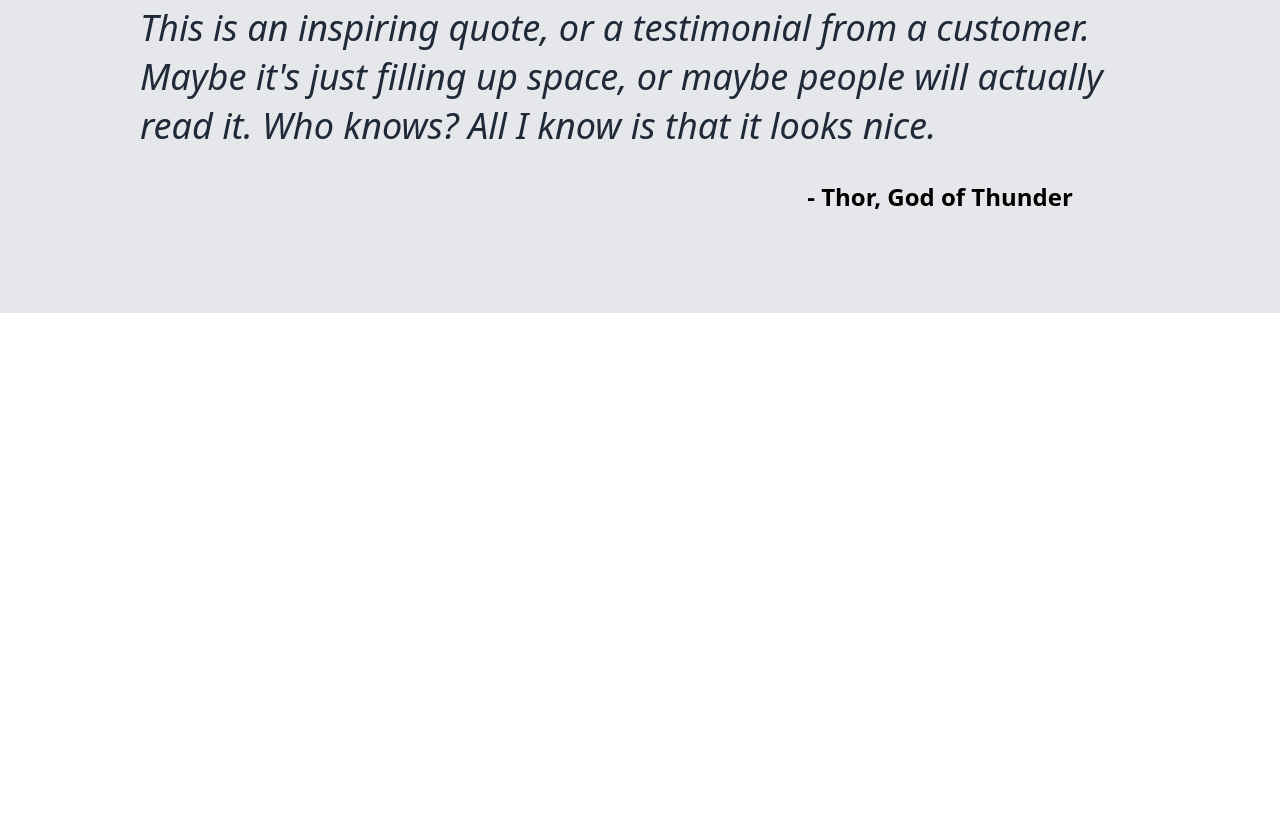
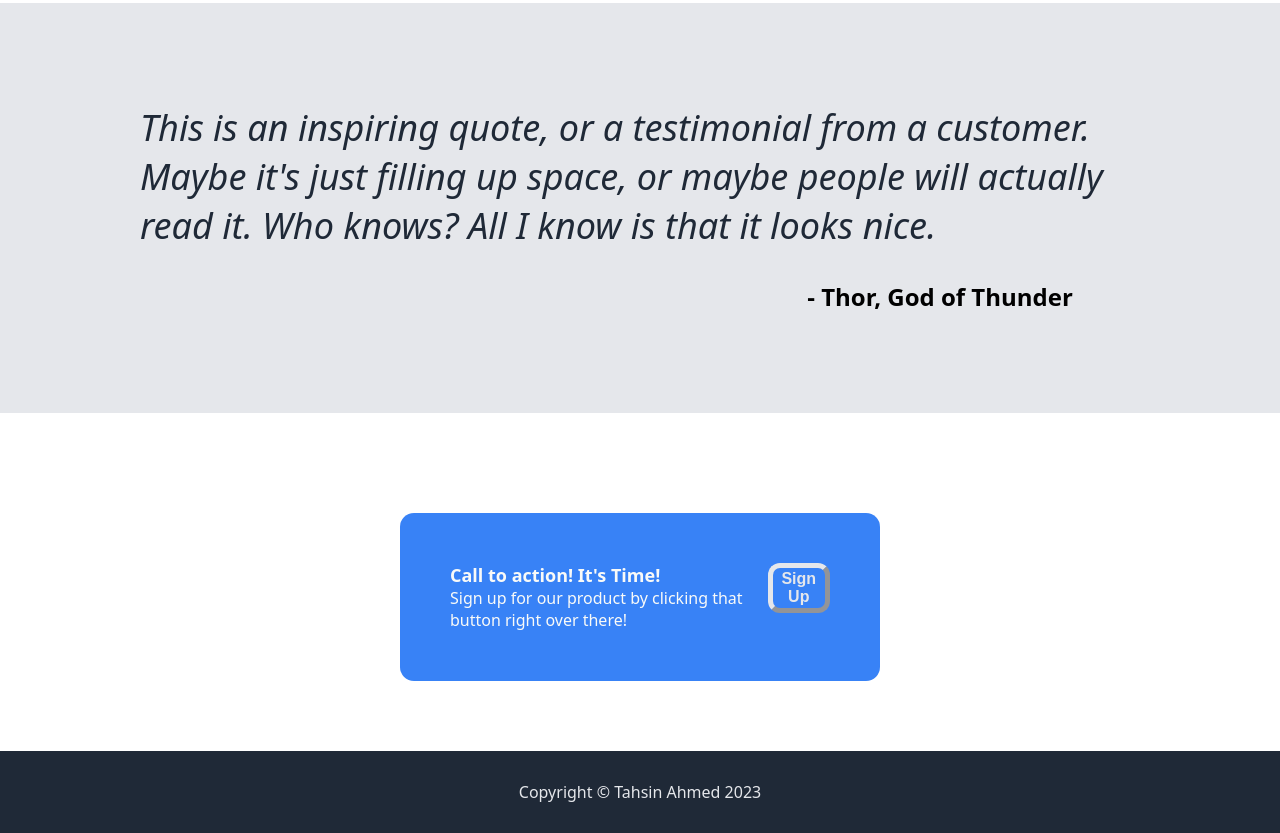
Before and after one commit to mohsinian/odin-landing-page, a plain HTML site: page index.html in a window 1280 px wide. Shown: the part 1169-2002 px from the top of the page. Before the commit the page ends 1482 px from the top, so only its background shows below. Drawn offline with Linux system fonts and the light colour scheme.

Commit message:
ended the project with call to action and footer

```diff
--- a/index.html
+++ b/index.html
@@ -76,5 +76,24 @@
             </div>
         </div>
 
+        <div class="call">
+
+            <div class="call-text">
+                <div class="call-text-bold">
+                    Call to action! It's Time!
+                </div>
+
+                <div class="call-text-normal">
+                    Sign up for our product by clicking that button right over there!
+                </div>
+            </div>
+
+            <button class="button"> Sign Up</button>
+        </div>
+
+        <div class="footer">
+            Copyright © Tahsin Ahmed 2023
+        </div>
+
 </body>
 </html>
--- a/style.css
+++ b/style.css
@@ -42,6 +42,8 @@ html, body {
     font-size: medium;
     font-weight: bolder;
     border-radius: 12px;
+    border-color: #e5e7eb;
+    border-width: 5px;
 
 }
 .text, .image {
@@ -113,6 +115,7 @@ a {
     display: flex;
     flex-flow: column;
     background-color: #e5e7eb;
+    margin-top: 100px;
     padding: 100px;
     gap: 30px;
     justify-content: center;
@@ -138,3 +141,33 @@ a {
     justify-content: flex-end;
     margin-left: 600px;
 }
+
+.call{
+    display: flex;
+    background-color: #3882f6;
+    padding: 50px;
+    justify-content: space-between;
+    margin-left: 400px;
+    margin-right: 400px;
+    border-radius: 14px;
+    margin-top: 100px;
+}
+.call-text-bold {
+    font-size: 18px;
+    font-weight: bold;
+    color: #f9faf8;
+}
+
+.call-text-normal{
+
+    color: #f9faf8;
+
+}
+
+.footer {
+    background-color: #1f2937;
+    text-align: center;
+    color: #e5e7eb;
+    margin-top: 70px;
+    padding: 30px;
+}
```
Also changed, not shown: 1 other file.
